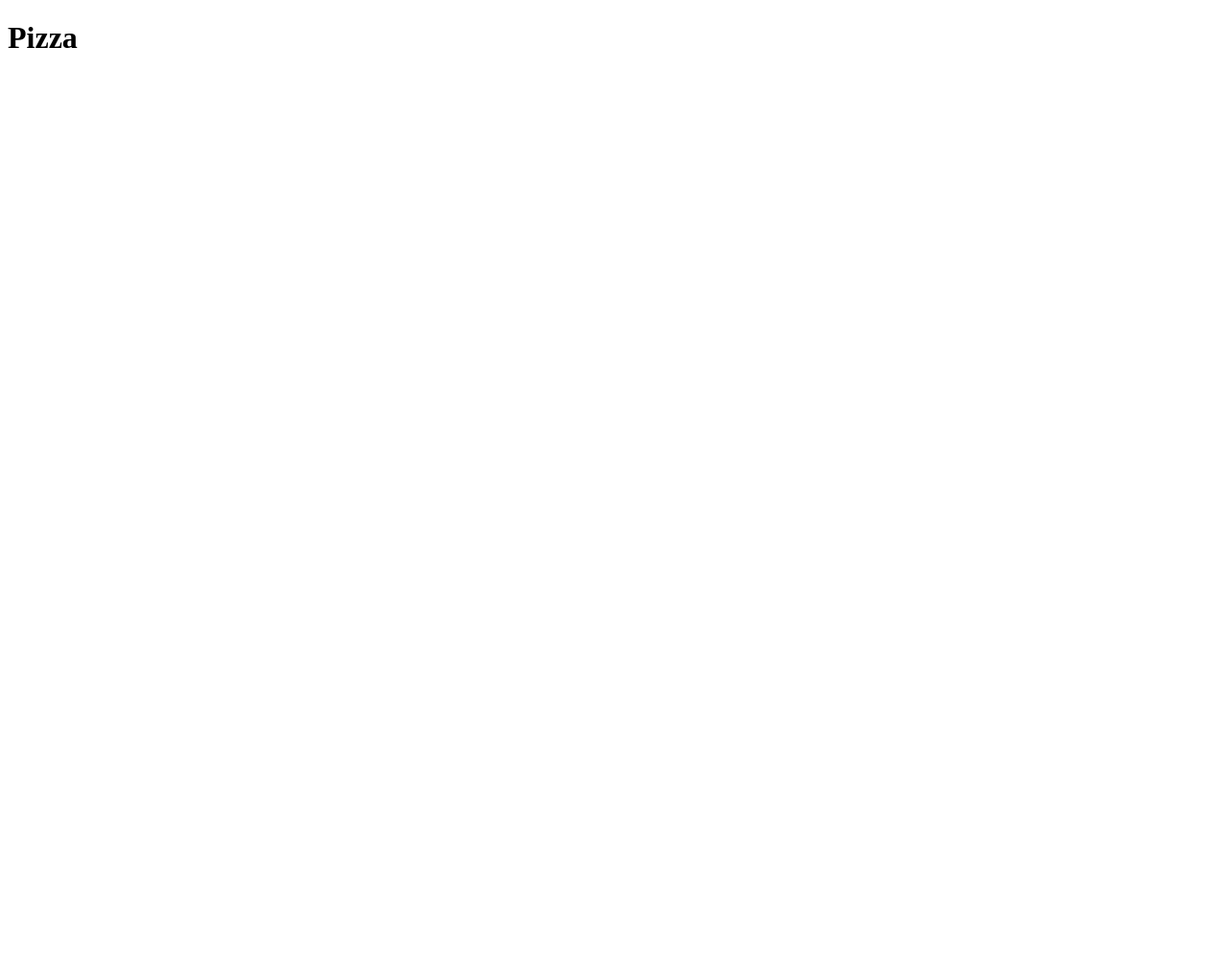
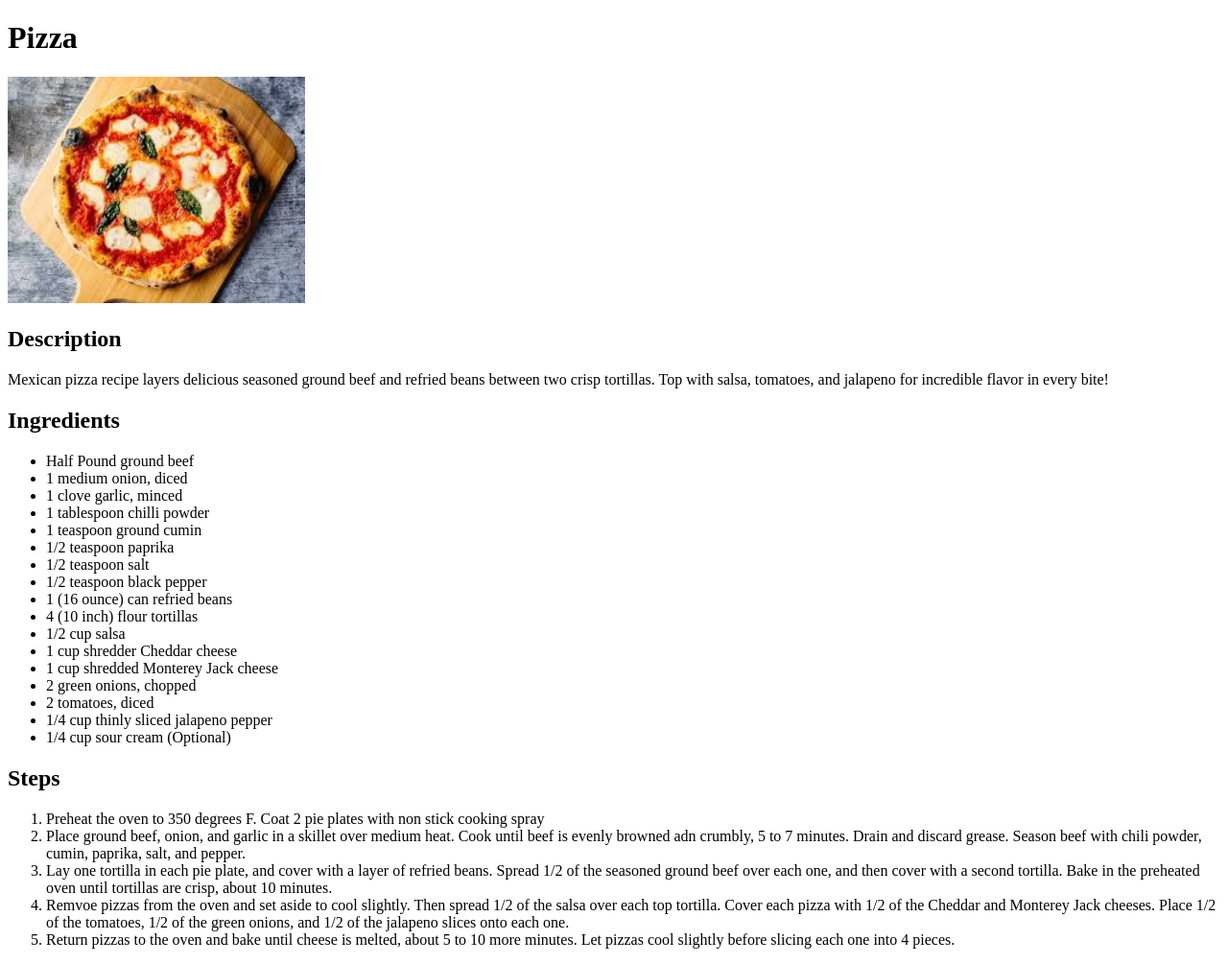
Before and after one commit to aryan-raj-05/odin-recipes, a plain HTML site: page recipes/pizza.html in a window 1280 px wide. Shown: the whole page at 96% size. Before the commit the page ends 800 px from the top, so only its background shows below. Drawn offline with Linux system fonts and the light colour scheme.

Commit message:
added images, description, ingredients and steps to cook in the pizza.html page

```diff
--- a/recipes/pizza.html
+++ b/recipes/pizza.html
@@ -7,5 +7,39 @@
 </head>
 <body>
     <h1>Pizza</h1>
+    <img src="../images/pizza.jpeg" alt="Image of a Pizza" width="310">
+    <h2>Description</h2>
+
+    <p>Mexican pizza recipe layers delicious seasoned ground beef and refried beans between two crisp tortillas. Top with salsa, tomatoes, and jalapeno for incredible flavor in every bite!</p>
+
+    <h2>Ingredients</h2>
+    <ul>
+        <li>Half Pound ground beef</li>
+        <li>1 medium onion, diced</li>
+        <li>1 clove garlic, minced</li>
+        <li>1 tablespoon chilli powder</li>
+        <li>1 teaspoon ground cumin</li>
+        <li>1/2 teaspoon paprika</li>
+        <li>1/2 teaspoon salt</li>
+        <li>1/2 teaspoon black pepper</li>
+        <li>1 (16 ounce) can refried beans</li>
+        <li>4 (10 inch) flour tortillas</li>
+        <li>1/2 cup salsa</li>
+        <li>1 cup shredder Cheddar cheese</li>
+        <li>1 cup shredded Monterey Jack cheese</li>
+        <li>2 green onions, chopped</li>
+        <li>2 tomatoes, diced</li>
+        <li>1/4 cup thinly sliced jalapeno pepper</li>
+        <li>1/4 cup sour cream (Optional)</li>
+    </ul>
+
+    <h2>Steps</h2>
+    <ol>
+        <li>Preheat the oven to 350 degrees F. Coat 2 pie plates with non stick cooking spray</li>
+        <li>Place ground beef, onion, and garlic in a skillet over medium heat. Cook until beef is evenly browned adn crumbly, 5 to 7 minutes. Drain and discard grease. Season beef with chili powder, cumin, paprika, salt, and pepper.</li>
+        <li>Lay one tortilla in each pie plate, and cover with a layer of refried beans. Spread 1/2 of the seasoned ground beef over each one, and then cover with a second tortilla. Bake in the preheated oven until tortillas are crisp, about 10 minutes.</li>
+        <li>Remvoe pizzas from the oven and set aside to cool slightly. Then spread 1/2 of the salsa over each top tortilla. Cover each pizza with 1/2 of the Cheddar and Monterey Jack cheeses. Place 1/2 of the tomatoes, 1/2 of the green onions, and 1/2 of the jalapeno slices onto each one.</li>
+        <li>Return pizzas to the oven and bake until cheese is melted, about 5 to 10 more minutes. Let pizzas cool slightly before slicing each one into 4 pieces.</li>
+    </ol>
 </body>
 </html>
```
